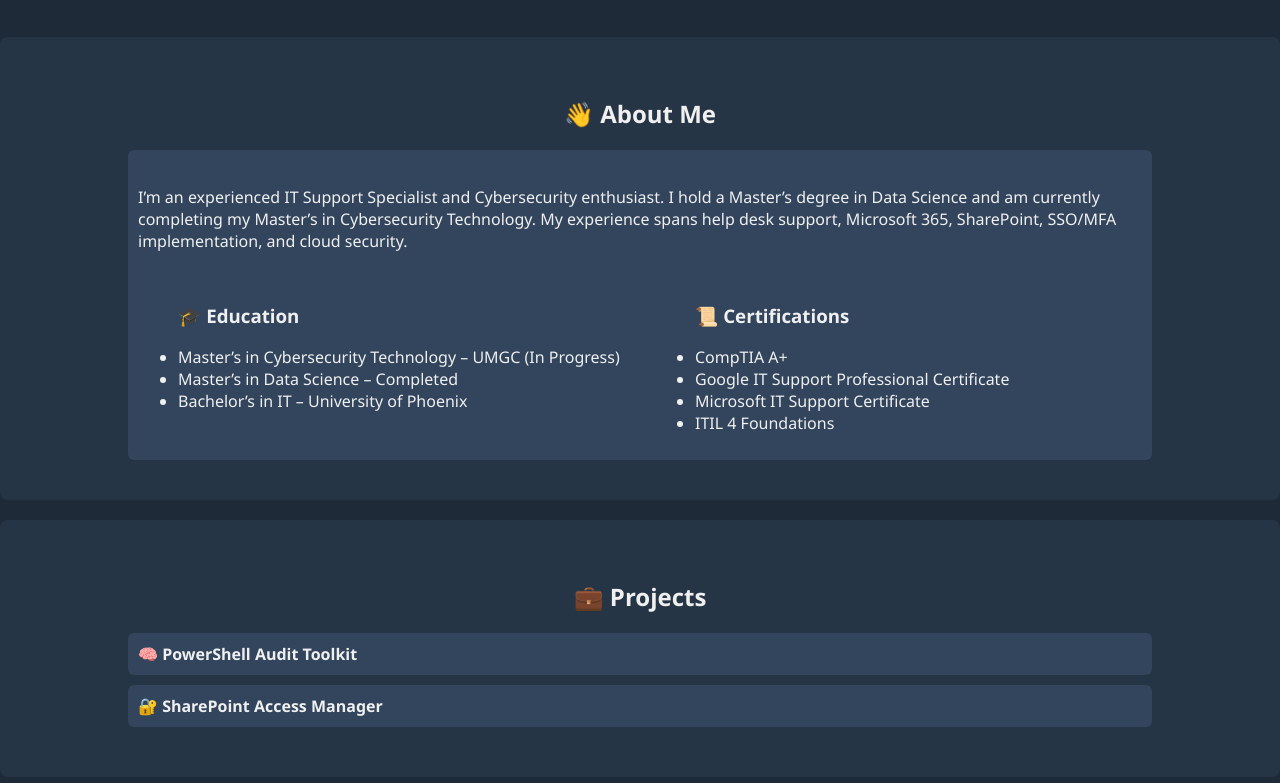
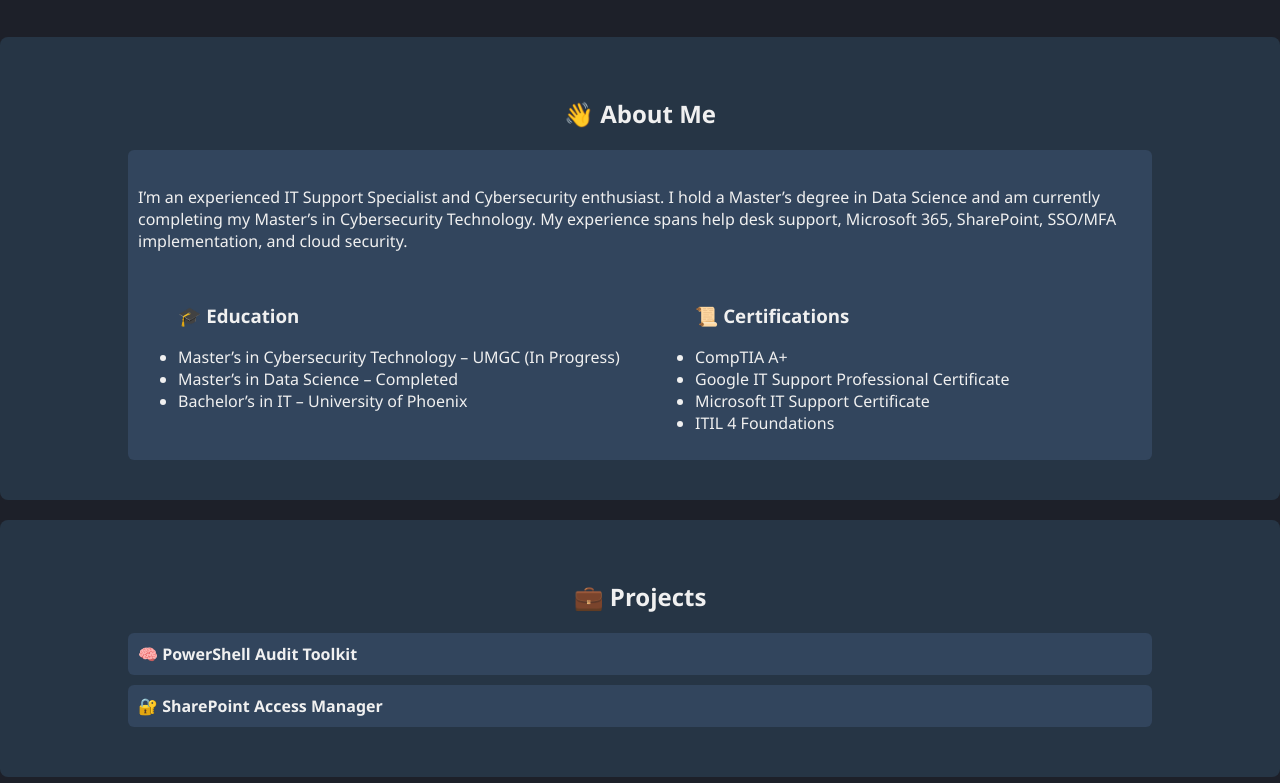
Before and after one commit to pj-piatt/pj-piatt.github.io, a plain HTML site: page index.html in a window 1280 px wide. Shown: the part 354-1137 px from the top of the page. Drawn offline with Linux system fonts and the light colour scheme.

Commit message:
Update index.html
Updated Background 1D2029

```diff
--- a/index.html
+++ b/index.html
@@ -10,7 +10,7 @@
     body {
       margin: 0;
       font-family: 'Segoe UI', Tahoma, Geneva, Verdana, sans-serif;
-      background-color: #1e2a38;
+      background-color: #1D2029;
       color: #f0f0f0;
     }
 
```
